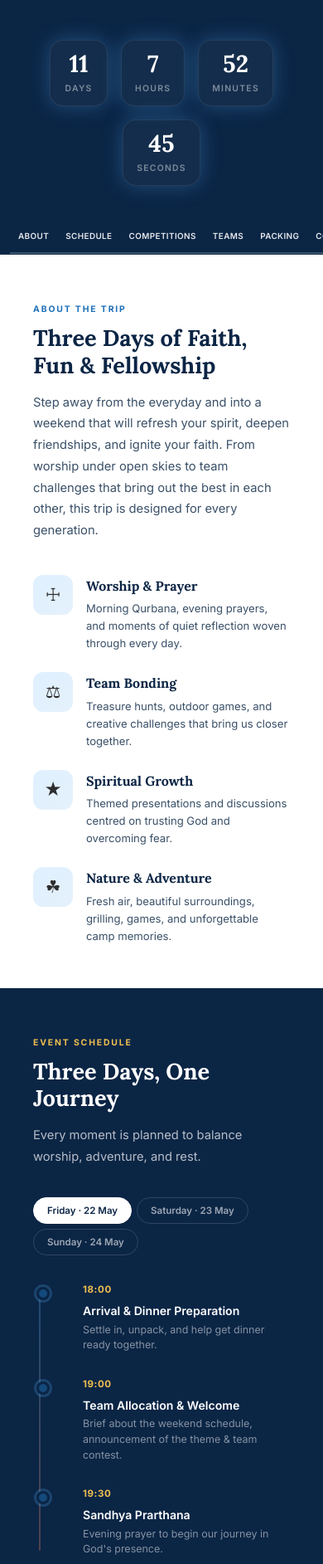
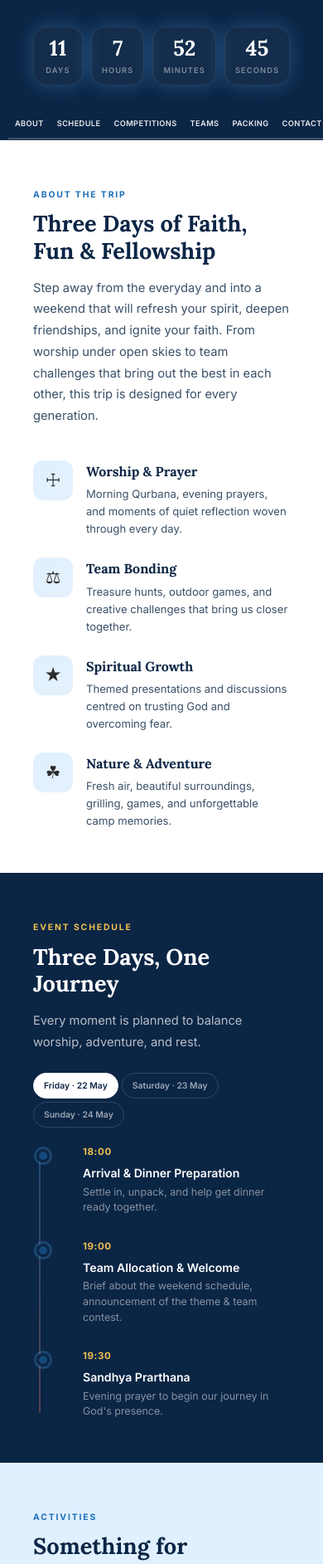
Before and after one commit to stmaryschurchnorway/stmaryschurchnorway.github.io, a Jekyll site: the page built from summer-trip-2026.md, in a window 390 px wide. Shown: the part 810-2695 px from the top of the page at 83% size. Built offline with Jekyll 4.4.1, drawn with Linux system fonts in a browser that asks for light colours.

Commit message:
fix: compact mobile layout and adjust hero image positioning
- Make countdown fit in one line: reduce padding, gap, min-width, font sizes
- Reduce schedule day tabs padding and font size for single line
- Make nav items more compact: reduce padding and font size
- Adjust hero background-position to 40% on mobile to show figure

Co-Authored-By: Claude Opus 4.6 <noreply@anthropic.com>

```diff
--- a/assets/css/summer-trip.css
+++ b/assets/css/summer-trip.css
@@ -1194,11 +1194,13 @@
 }
 
 @media (max-width: 600px) {
-  .st-hero { min-height: 90vh; }
+  .st-hero { min-height: 90vh; background-position: 40% center !important; }
   .st-hero-content { padding: 32px 16px 80px; }
   .st-section { padding: 52px 16px; }
-  .st-countdown-unit { min-width: 70px; padding: 14px 16px 12px; }
-  .st-countdown-num { font-size: 1.8rem; }
+  .st-countdown { padding: 32px 12px 28px; gap: 10px; }
+  .st-countdown-unit { min-width: 60px; padding: 12px 12px 10px; }
+  .st-countdown-num { font-size: 1.6rem; }
+  .st-countdown-label { font-size: 0.58rem; }
   .st-activities-grid { grid-template-columns: 1fr; }
   .st-team-features { grid-template-columns: 1fr; }
   .st-checklist-columns { grid-template-columns: 1fr; }
@@ -1206,10 +1208,10 @@
   .st-gallery-item:first-child { grid-column: span 2; grid-row: span 1; }
   .st-hero-ctas { flex-direction: column; align-items: center; }
   .st-btn { width: 100%; justify-content: center; max-width: 280px; }
-  .st-nav a { padding: 12px 10px; font-size: 0.62rem; }
-  .st-nav-inner { padding: 0 12px; }
-  .st-schedule-days { gap: 6px; }
-  .st-day-tab { padding: 8px 16px; font-size: 0.72rem; }
+  .st-nav a { padding: 10px 8px; font-size: 0.58rem; }
+  .st-nav-inner { padding: 0 10px; }
+  .st-schedule-days { gap: 4px; margin: 24px 0 20px; }
+  .st-day-tab { padding: 8px 12px; font-size: 0.65rem; }
   .st-props-grid { grid-template-columns: 1fr; }
   .st-ideas-grid { grid-template-columns: 1fr; }
   .st-scoring-grid { grid-template-columns: 1fr; }
```
